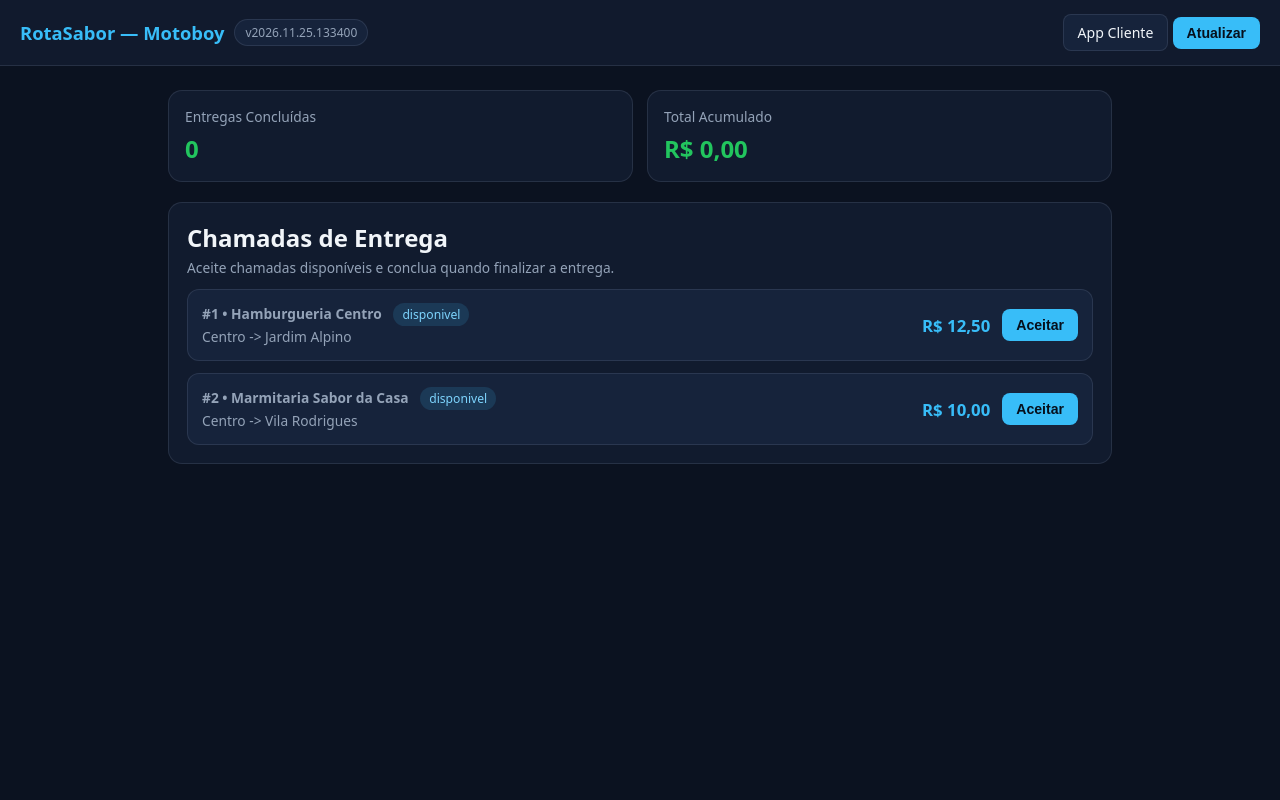
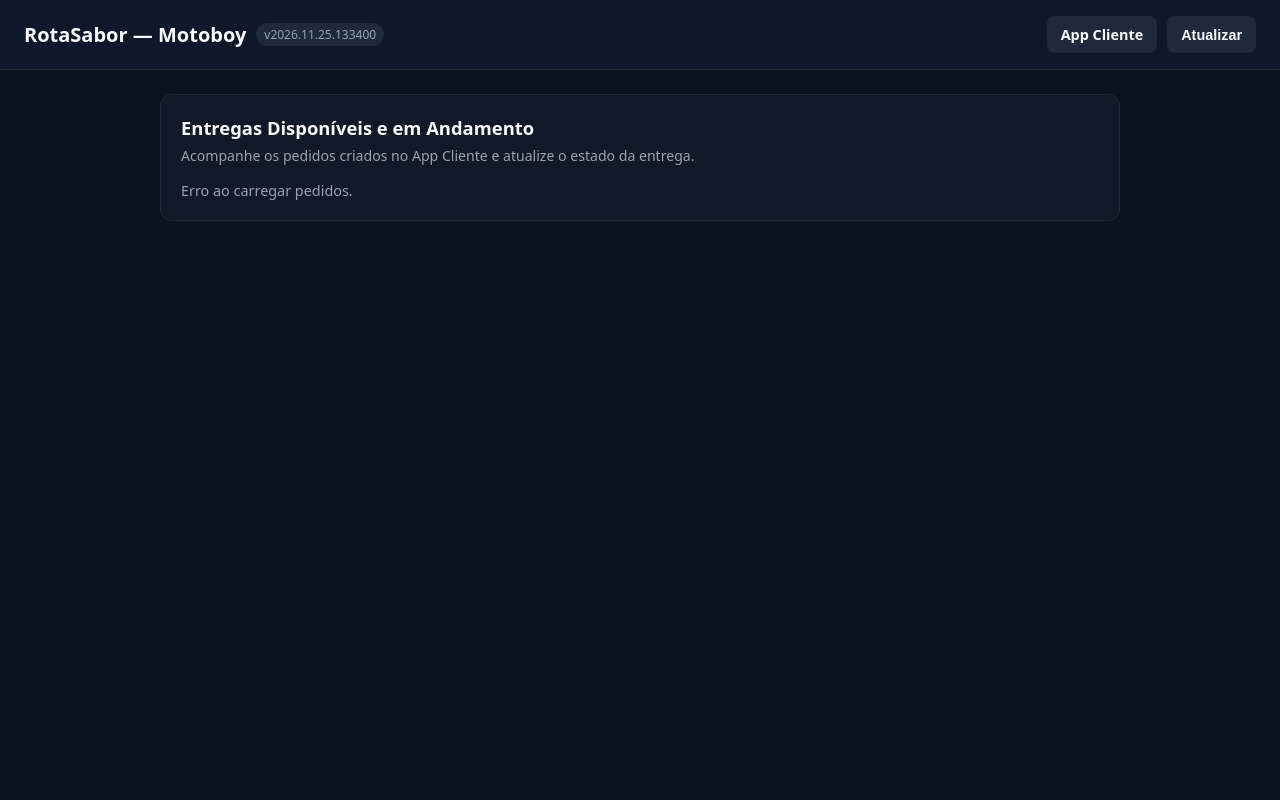
Before and after one commit to marcoslimasousa9-create/rotasabor, a Flask app: page /app-motoboy in a window 1280 px wide. Run offline with Flask 3, Linux system fonts and the light colour scheme.

Commit message:
Update app_motoboy.html

```diff
--- a/templates/app_motoboy.html
+++ b/templates/app_motoboy.html
@@ -3,221 +3,182 @@
 <head>
   <meta charset="UTF-8" />
   <meta name="viewport" content="width=device-width, initial-scale=1.0" />
-  <title>RotaSabor — Motoboy</title>
+  <title>RotaSabor — App Motoboy</title>
+  <link rel="manifest" href="/static/manifest.json" />
   <meta name="theme-color" content="#0b1220" />
-  <link rel="manifest" href="/manifest.json" />
+  <meta name="mobile-web-app-capable" content="yes" />
+  <meta name="apple-mobile-web-app-capable" content="yes" />
+  <meta name="apple-mobile-web-app-status-bar-style" content="black-translucent" />
   <style>
-    :root {
-      --bg: #0b1220;
-      --panel: #111b2e;
-      --panel-2: #16233b;
-      --text: #f1f5f9;
-      --muted: #94a3b8;
-      --accent: #38bdf8;
-      --accent-2: #22c55e;
-      --warn: #f59e0b;
-      --border: rgba(148, 163, 184, 0.16);
-    }
     * { box-sizing: border-box; margin: 0; padding: 0; }
     body {
-      font-family: system-ui, -apple-system, Segoe UI, Roboto, sans-serif;
-      background: var(--bg);
-      color: var(--text);
+      font-family: system-ui, -apple-system, BlinkMacSystemFont, "Segoe UI", Roboto, sans-serif;
+      background: #0b1220;
+      color: #e5e7eb;
       min-height: 100vh;
-      padding-bottom: 48px;
     }
     header {
-      background: rgba(17, 27, 46, 0.95);
-      border-bottom: 1px solid var(--border);
-      padding: 14px 20px;
-      position: sticky;
-      top: 0;
-      z-index: 20;
       display: flex;
+      justify-content: space-between;
+      align-items: center;
       flex-wrap: wrap;
       gap: 12px;
-      align-items: center;
-      justify-content: space-between;
+      padding: 16px 24px;
+      background: #0f172a;
+      border-bottom: 1px solid #1e293b;
     }
     .brand { display: flex; align-items: center; gap: 10px; }
-    .brand h1 { font-size: 1.15rem; color: var(--accent); }
+    .brand h1 { font-size: 1.25rem; color: #f8fafc; }
     .badge {
       font-size: 0.75rem;
-      background: var(--panel-2);
-      color: var(--muted);
-      padding: 4px 10px;
+      padding: 3px 8px;
       border-radius: 999px;
-      border: 1px solid var(--border);
+      background: #1e293b;
+      color: #94a3b8;
     }
     .btn {
-      background: var(--panel-2);
-      color: var(--text);
-      border: 1px solid var(--border);
-      padding: 8px 14px;
+      border: none;
       border-radius: 8px;
-      font-size: 0.88rem;
+      padding: 9px 14px;
+      font-weight: 600;
       cursor: pointer;
+      font-size: 0.9rem;
       text-decoration: none;
       display: inline-flex;
       align-items: center;
+      justify-content: center;
       gap: 6px;
     }
-    .btn:hover { border-color: var(--accent); }
-    .btn-primary {
-      background: var(--accent);
-      color: #06101d;
-      font-weight: 700;
-      border: none;
+    .btn-ghost { background: #1e293b; color: #f8fafc; }
+    .btn-primary { background: #2563eb; color: #ffffff; }
+    .btn-success { background: #22c55e; color: #052e16; }
+    main {
+      max-width: 1000px;
+      margin: 24px auto;
+      padding: 0 20px 40px;
     }
-    .btn-success {
-      background: var(--accent-2);
-      color: #052e16;
-      font-weight: 700;
-      border: none;
-    }
-    .container {
-      max-width: 980px;
-      margin: 24px auto;
-      padding: 0 18px;
-    }
-    .resumo-grid {
-      display: grid;
-      grid-template-columns: repeat(2, 1fr);
-      gap: 14px;
+    .card {
+      background: #111827;
+      border: 1px solid #1f2937;
+      border-radius: 12px;
+      padding: 20px;
       margin-bottom: 20px;
     }
-    .stat-card {
-      background: var(--panel);
-      border: 1px solid var(--border);
-      border-radius: 14px;
+    .card h2 { font-size: 1.15rem; margin-bottom: 6px; color: #f9fafb; }
+    .subtitle { font-size: 0.88rem; color: #9ca3af; margin-bottom: 16px; }
+    .order-card {
+      border: 1px solid #1e293b;
+      background: #0d1526;
+      border-radius: 10px;
       padding: 16px;
-    }
-    .stat-val {
-      font-size: 1.5rem;
-      font-weight: 800;
-      color: var(--accent-2);
-      margin-top: 6px;
-    }
-    .card {
-      background: var(--panel);
-      border: 1px solid var(--border);
-      border-radius: 14px;
-      padding: 18px;
-    }
-    .chamada-item {
-      background: var(--panel-2);
-      border: 1px solid var(--border);
-      border-radius: 12px;
-      padding: 14px;
-      margin-top: 12px;
+      margin-bottom: 14px;
       display: flex;
       justify-content: space-between;
       align-items: center;
       flex-wrap: wrap;
       gap: 12px;
     }
-    .muted { color: var(--muted); font-size: 0.86rem; }
-    .valor { font-weight: 700; color: var(--accent); font-size: 1.05rem; }
-    .status {
-      font-size: 0.76rem;
+    .status-pill {
+      display: inline-block;
       padding: 3px 9px;
       border-radius: 999px;
-      background: rgba(56, 189, 248, 0.14);
-      color: #7dd3fc;
+      font-size: 0.78rem;
+      font-weight: 700;
+      background: #1e293b;
+      color: #38bdf8;
       margin-left: 8px;
     }
+    .actions { display: flex; gap: 8px; flex-wrap: wrap; }
+    .empty-msg { color: #94a3b8; font-size: 0.9rem; }
   </style>
 </head>
 <body>
   <header>
     <div class="brand">
       <h1>RotaSabor — Motoboy</h1>
-      <span class="badge">v{{ build_version or "online" }}</span>
+      <span class="badge">v2026.11.25.133400</span>
     </div>
-    <div>
-      <a class="btn" href="/app-cliente">App Cliente</a>
-      <button class="btn btn-primary" onclick="carregarEstado()">Atualizar</button>
+    <div style="display:flex;gap:10px;">
+      <a class="btn btn-ghost" href="/app-cliente">App Cliente</a>
+      <button class="btn btn-ghost" type="button" onclick="loadOrders()">Atualizar</button>
     </div>
   </header>
 
-  <main class="container">
-    <div class="resumo-grid">
-      <div class="stat-card">
-        <div class="muted">Entregas Concluídas</div>
-        <div class="stat-val" id="entregasCount">0</div>
-      </div>
-      <div class="stat-card">
-        <div class="muted">Total Acumulado</div>
-        <div class="stat-val" id="totalGanho">R$ 0,00</div>
-      </div>
-    </div>
-
-    <div class="card">
-      <h2>Chamadas de Entrega</h2>
-      <p class="muted" style="margin-top: 4px;">Aceite chamadas disponíveis e conclua quando finalizar a entrega.</p>
-      <div id="chamadasContainer" class="muted" style="margin-top: 12px;">Carregando chamadas...</div>
-    </div>
+  <main>
+    <section class="card">
+      <h2>Entregas Disponíveis e em Andamento</h2>
+      <p class="subtitle">Acompanhe os pedidos criados no App Cliente e atualize o estado da entrega.</p>
+      <div id="ordersList"><p class="empty-msg">Carregando pedidos...</p></div>
+    </section>
   </main>
 
   <script>
-    function fmtBRL(v) {
-      return Number(v || 0).toLocaleString("pt-BR", { style: "currency", currency: "BRL" });
+    function formatBRL(value) {
+      return "R$ " + Number(value || 0).toFixed(2).replace(".", ",");
     }
 
-    async function carregarEstado() {
-      const el = document.getElementById("chamadasContainer");
+    async function loadOrders() {
+      const box = document.getElementById("ordersList");
       try {
-        const res = await fetch("/api/motoboy/estado");
-        const data = await res.json();
-        const resumo = data.resumo || {};
-        const chamadas = data.chamadas || [];
-
-        document.getElementById("entregasCount").textContent = resumo.entregas_concluidas || 0;
-        document.getElementById("totalGanho").textContent = fmtBRL(resumo.total_ganho || 0);
-
-        if (!chamadas.length) {
-          el.textContent = "Nenhuma chamada no momento.";
+        const res = await fetch("/api/orders");
+        const orders = await res.json();
+        if (!Array.isArray(orders) || !orders.length) {
+          box.innerHTML = '<p class="empty-msg">Nenhum pedido disponível no momento.</p>';
           return;
         }
-
-        el.innerHTML = chamadas.map(ch => {
-          let acaoHtml = "";
-          if (ch.status === "disponivel") {
-            acaoHtml = `<button class="btn btn-primary" onclick="aceitar(${ch.id})">Aceitar</button>`;
-          } else if (ch.status === "em_andamento") {
-            acaoHtml = `<button class="btn btn-success" onclick="concluir(${ch.id})">Concluir</button>`;
-          }
+        box.innerHTML = orders.slice().reverse().map((o) => {
+          const itemsText = Array.isArray(o.items)
+            ? o.items.map((i) => `${i.qty}x ${i.name}`).join(", ")
+            : "Itens do pedido";
           return `
-            <div class="chamada-item">
+            <div class="order-card">
               <div>
-                <strong>#${ch.id} • ${ch.loja}</strong>
-                <span class="status">${ch.status}</span>
-                <div class="muted" style="margin-top: 4px;">${ch.bairro}</div>
+                <div>
+                  <strong>Pedido #${o.id}</strong>
+                  <span class="status-pill">${o.status || "Pendente"}</span>
+                </div>
+                <div style="color:#94a3b8;font-size:0.86rem;margin-top:6px;">${itemsText}</div>
+                <div style="color:#38bdf8;font-weight:700;margin-top:6px;">
+                  Total: ${formatBRL(o.total)} • Pagamento: ${o.payment || "Pix"}
+                </div>
               </div>
-              <div style="display:flex; align-items:center; gap:12px;">
-                <span class="valor">${fmtBRL(ch.valor)}</span>
-                ${acaoHtml}
+              <div class="actions">
+                <button class="btn btn-primary" type="button" onclick="updateStatus(${o.id}, 'Em Rota')">Aceitar / Em Rota</button>
+                <button class="btn btn-success" type="button" onclick="updateStatus(${o.id}, 'Entregue')">Concluir Entrega</button>
               </div>
             </div>
           `;
         }).join("");
-      } catch (e) {
-        el.textContent = "Erro ao carregar chamadas.";
+      } catch (err) {
+        box.innerHTML = '<p class="empty-msg">Erro ao carregar pedidos.</p>';
       }
     }
 
-    async function aceitar(id) {
-      await fetch(`/api/motoboy/aceitar/${id}`, { method: "POST" });
-      carregarEstado();
+    async function updateStatus(orderId, status) {
+      try {
+        const res = await fetch(`/api/orders/${orderId}`, {
+          method: "PATCH",
+          headers: { "Content-Type": "application/json" },
+          body: JSON.stringify({ status })
+        });
+        if (!res.ok) throw new Error("Falha ao atualizar status");
+        await loadOrders();
+      } catch (err) {
+        alert("Erro ao atualizar pedido: " + err.message);
+      }
     }
 
-    async function concluir(id) {
-      await fetch(`/api/motoboy/concluir/${id}`, { method: "POST" });
-      carregarEstado();
+    if ("serviceWorker" in navigator) {
+      window.addEventListener("load", () => {
+        navigator.serviceWorker
+          .register("/static/sw.js", { scope: "/" })
+          .then((reg) => console.log("SW registado:", reg.scope))
+          .catch((err) => console.error("Erro SW:", err));
+      });
     }
 
-    carregarEstado();
-    setInterval(carregarEstado, 6000);
+    loadOrders();
+    setInterval(loadOrders, 10000);
   </script>
 </body>
 </html>
```
